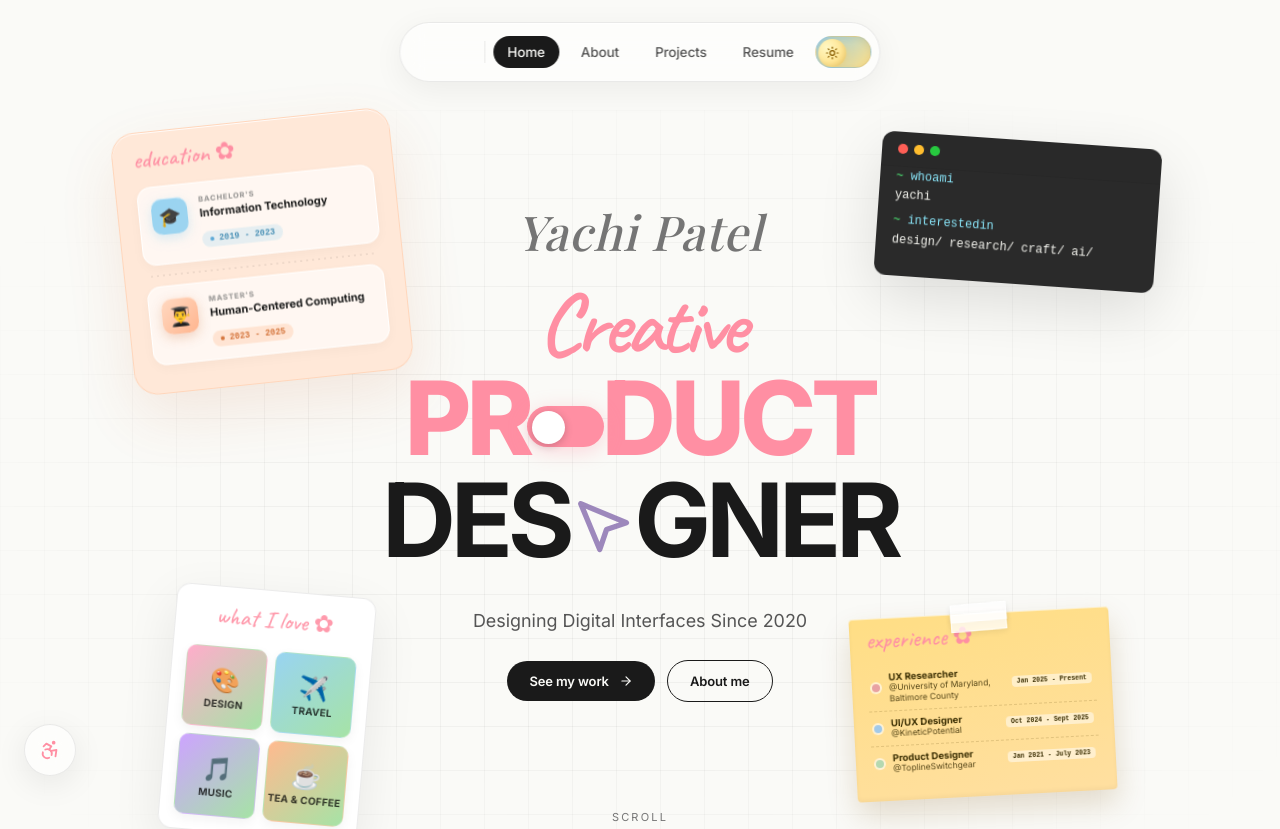
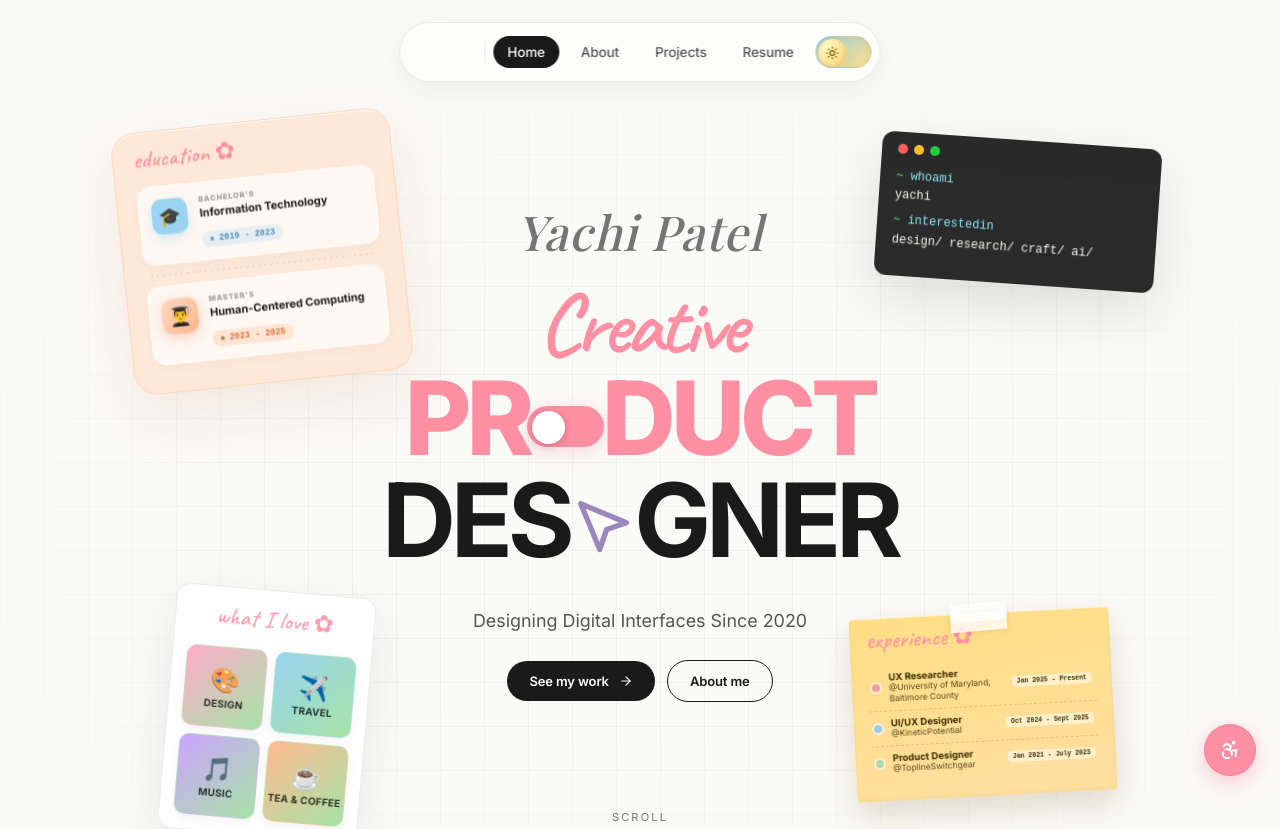
Before and after one commit to Yachi-1/yachi-portfolio, a React (Vite) app: page / in a window 1280 px wide. Shown: the top 829 px of the page. Built offline with nearby package versions, Linux system fonts and the light colour scheme; a web font is replaced by a local one.

Commit message:
feat(a11y): refined accessibility panel positioning and visual design

```diff
--- a/src/components/AccessibilityPanel.jsx
+++ b/src/components/AccessibilityPanel.jsx
@@ -335,19 +335,17 @@ export default function AccessibilityPanel({ theme, mode }) {
         style={{
           position: "fixed",
           bottom: 24,
-          left: 24,
+          right: 24,
           zIndex: 9998,
           width: 52,
           height: 52,
           borderRadius: 999,
-          border: `1px solid ${theme.line}`,
-          background: theme.glass,
-          backdropFilter: "blur(12px) saturate(140%)",
-          WebkitBackdropFilter: "blur(12px) saturate(140%)",
+          border: mode === "dark" ? "1px solid rgba(255,255,255,0.15)" : "1px solid rgba(0,0,0,0.08)",
+          background: theme.accent,
           boxShadow:
             mode === "dark"
-              ? "0 8px 32px rgba(0,0,0,0.5)"
-              : "0 8px 32px rgba(0,0,0,0.08)",
+              ? "0 8px 32px rgba(0,0,0,0.5), 0 4px 12px rgba(0,0,0,0.3)"
+              : "0 8px 24px rgba(255,143,163,0.35), 0 2px 8px rgba(255,143,163,0.2)",
           cursor: "pointer",
           display: "flex",
           alignItems: "center",
@@ -355,7 +353,7 @@ export default function AccessibilityPanel({ theme, mode }) {
           padding: 0,
         }}
       >
-        <Accessibility size={22} color={theme.accent} />
+        <Accessibility size={22} color="#ffffff" />
         {activeCount > 0 && (
           <div
             style={{
@@ -365,8 +363,8 @@ export default function AccessibilityPanel({ theme, mode }) {
               width: 20,
               height: 20,
               borderRadius: 999,
-              background: theme.accent,
-              color: "#fff",
+              background: "#ffffff",
+              color: theme.accent,
               fontSize: 11,
               fontWeight: 700,
               display: "flex",
@@ -405,13 +403,13 @@ export default function AccessibilityPanel({ theme, mode }) {
           <motion.div
             id="a11y-panel"
             ref={panelRef}
-            initial={{ x: -340, opacity: 0 }}
+            initial={{ x: 340, opacity: 0 }}
             animate={{ x: 0, opacity: 1 }}
-            exit={{ x: -340, opacity: 0 }}
+            exit={{ x: 340, opacity: 0 }}
             transition={{ type: "spring", stiffness: 350, damping: 32 }}
             style={{
               position: "fixed",
-              left: 16,
+              right: 16,
               bottom: 16,
               top: 16,
               width: 320,
@@ -439,7 +437,18 @@ export default function AccessibilityPanel({ theme, mode }) {
                 flexShrink: 0,
               }}
             >
-              <Accessibility size={20} color={theme.accent} />
+              <div style={{
+                width: 32,
+                height: 32,
+                borderRadius: 999,
+                background: theme.accent,
+                display: "flex",
+                alignItems: "center",
+                justifyContent: "center",
+                flexShrink: 0,
+              }}>
+                <Accessibility size={18} color="#ffffff" />
+              </div>
               <div style={{ flex: 1 }}>
                 <div
                   style={{
@@ -454,9 +463,13 @@ export default function AccessibilityPanel({ theme, mode }) {
                 <div
                   style={{
                     fontFamily: "Inter, sans-serif",
-                    fontSize: 11,
-                    color: theme.inkMute,
-                    marginTop: 2,
+                    fontSize: 12,
+                    fontWeight: 500,
+                    color: theme.inkSoft || theme.inkMute,
+                    opacity: 0.85,
+                    marginTop: 4,
+                    lineHeight: 1.4,
+                    letterSpacing: "-0.01em"
                   }}
                 >
                   Customize your browsing experience
```
